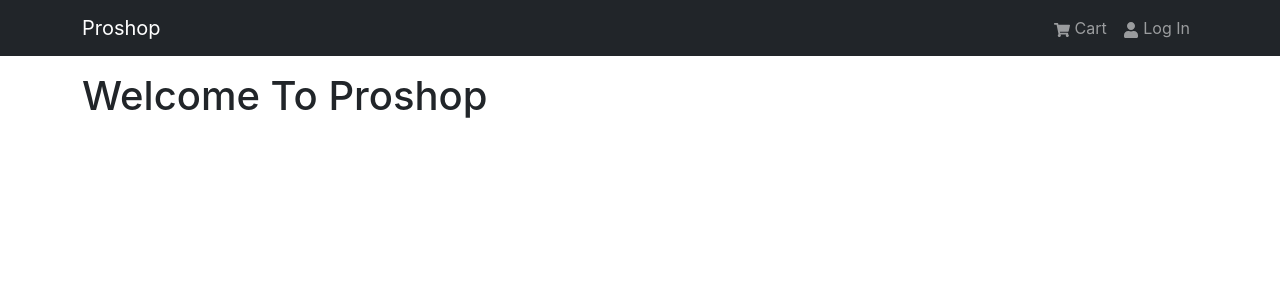
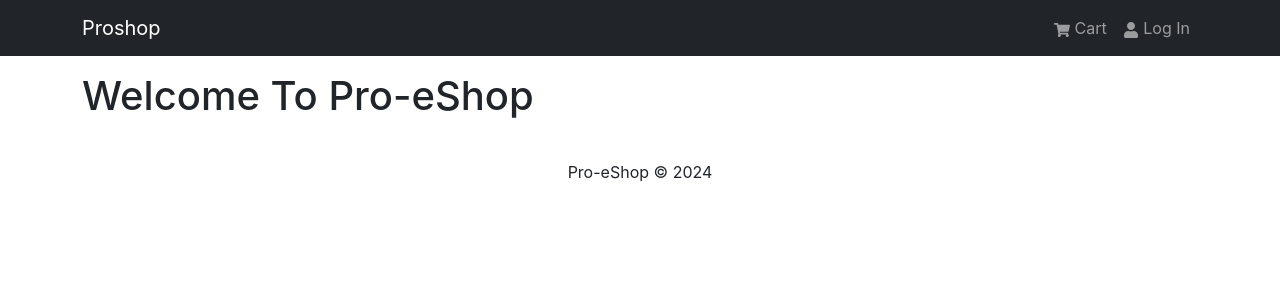
Before and after one commit to nick-tester/proshop-v24, a React (Create React App) app in the folder frontend/: page / in a window 1280 px wide. Shown: the top 300 px of the page. Built offline with nearby package versions, Linux system fonts and the light colour scheme.

Commit message:
create footer component

```diff
--- a/frontend/src/App.js
+++ b/frontend/src/App.js
@@ -1,6 +1,6 @@
 import React from "react";
 import { Container } from "react-bootstrap";
-import { Header } from "./components";
+import { Header, Footer } from "./components";
 
 
 const App = () => {
@@ -9,11 +9,12 @@
       <Header />
       <main className="py-3">
         <Container>
-          <h1>Welcome To Proshop</h1>
+          <h1>Welcome To Pro-eShop</h1>
 
         </Container>
 
       </main>
+      <Footer />
     </>
   )
 };
--- /dev/null
+++ b/frontend/src/components/Footer.js
@@ -0,0 +1,21 @@
+import React from "react";
+import { Container, Row, Col } from "react-bootstrap";
+
+
+const Footer = () => {
+    const currentYear = new Date().getFullYear();
+
+    return (
+        <footer>
+            <Container>
+                <Row>
+                    <Col className="text-center py-3">
+                        <p>Pro-eShop &copy; {currentYear}</p>
+                    </Col>
+                </Row>
+            </Container>
+        </footer>
+    )
+};
+
+export default Footer;
--- a/frontend/src/components/index.js
+++ b/frontend/src/components/index.js
@@ -1,5 +1,7 @@
 import Header from "./Header";
+import Footer from "./Footer";
 
 export {
-    Header
+    Header,
+    Footer
 };
```
